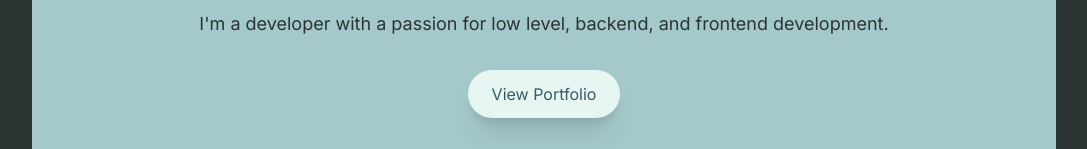
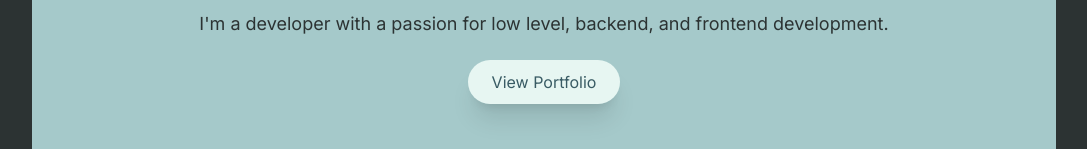
Before and after one commit to RandomHuman97/RandomHuman97.github.io, a React (Vite) app: page / in a window 1280 px wide. Shown: the part 276-425 px from the top of the page, without its empty margins (96-1183 px from the left). Built offline with nearby package versions, Linux system fonts and the light colour scheme.

Commit message:
work work work work work work

```diff
--- a/src/index.css
+++ b/src/index.css
@@ -13,3 +13,6 @@ body{
 .shimmer:hover {
   box-shadow: 0 0 0 4px #395B64;
 } /* test */
+html {
+  scroll-behavior: smooth;
+}
--- a/src/pages/home/components/hero.jsx
+++ b/src/pages/home/components/hero.jsx
@@ -1,4 +1,5 @@
 import React from 'react';
+import { Link } from 'react-router';
 
 function Hero() {
   return (
@@ -8,11 +9,9 @@ function Hero() {
         <p className="text-lg mb-8 ">
           I'm a developer with a passion for low level, backend, and frontend development.
         </p>
-        <a href="#">
-          <button className="hover:bg-darker hover:text-white shadow-xl bg-light text-darker px-6 py-3 rounded-full  transition ">
+          <a href="#" className="hover:bg-darker hover:text-white shadow-xl bg-light text-darker px-6 py-3 rounded-full  transition ">
             View Portfolio
-          </button>
-        </a>
+          </a>
       </div>
     </section>
   );
```
